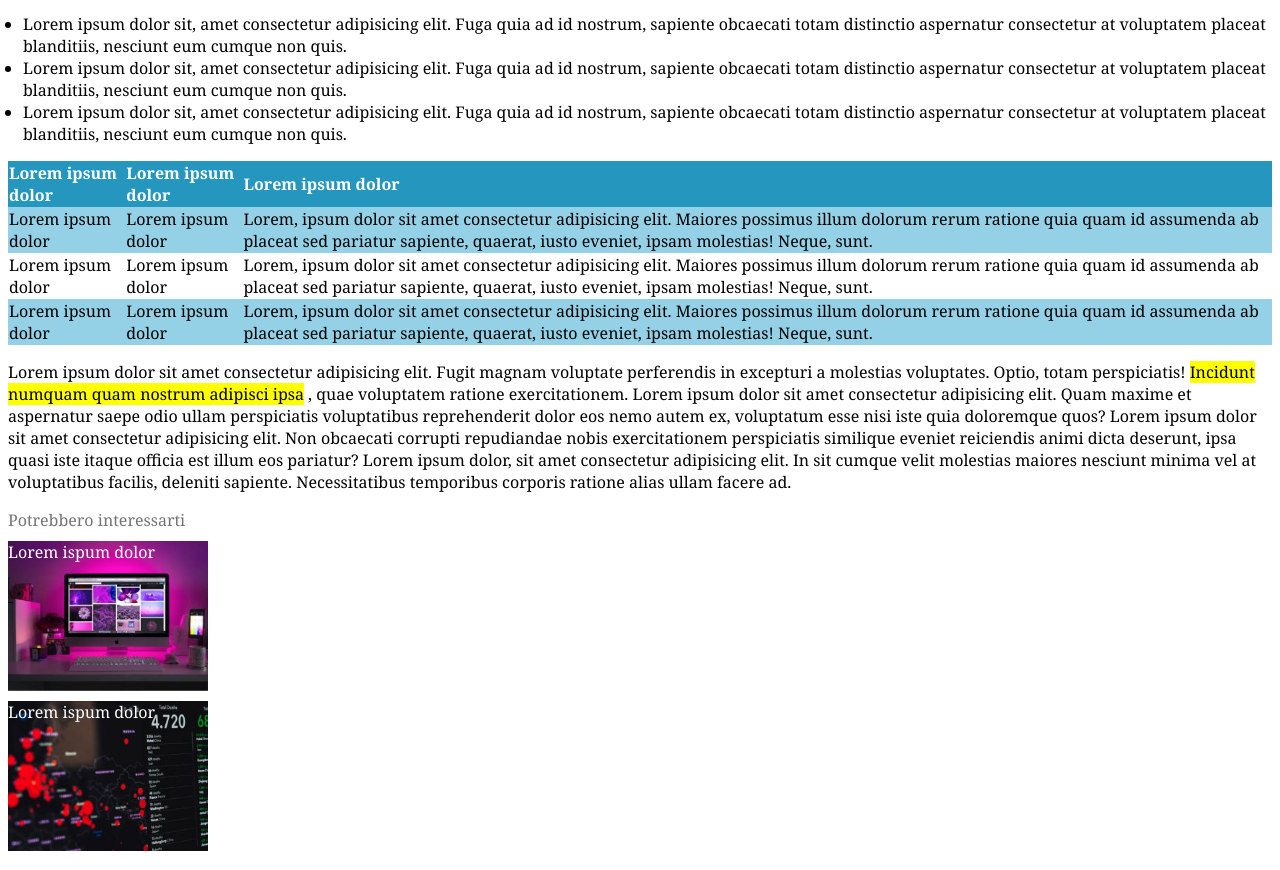
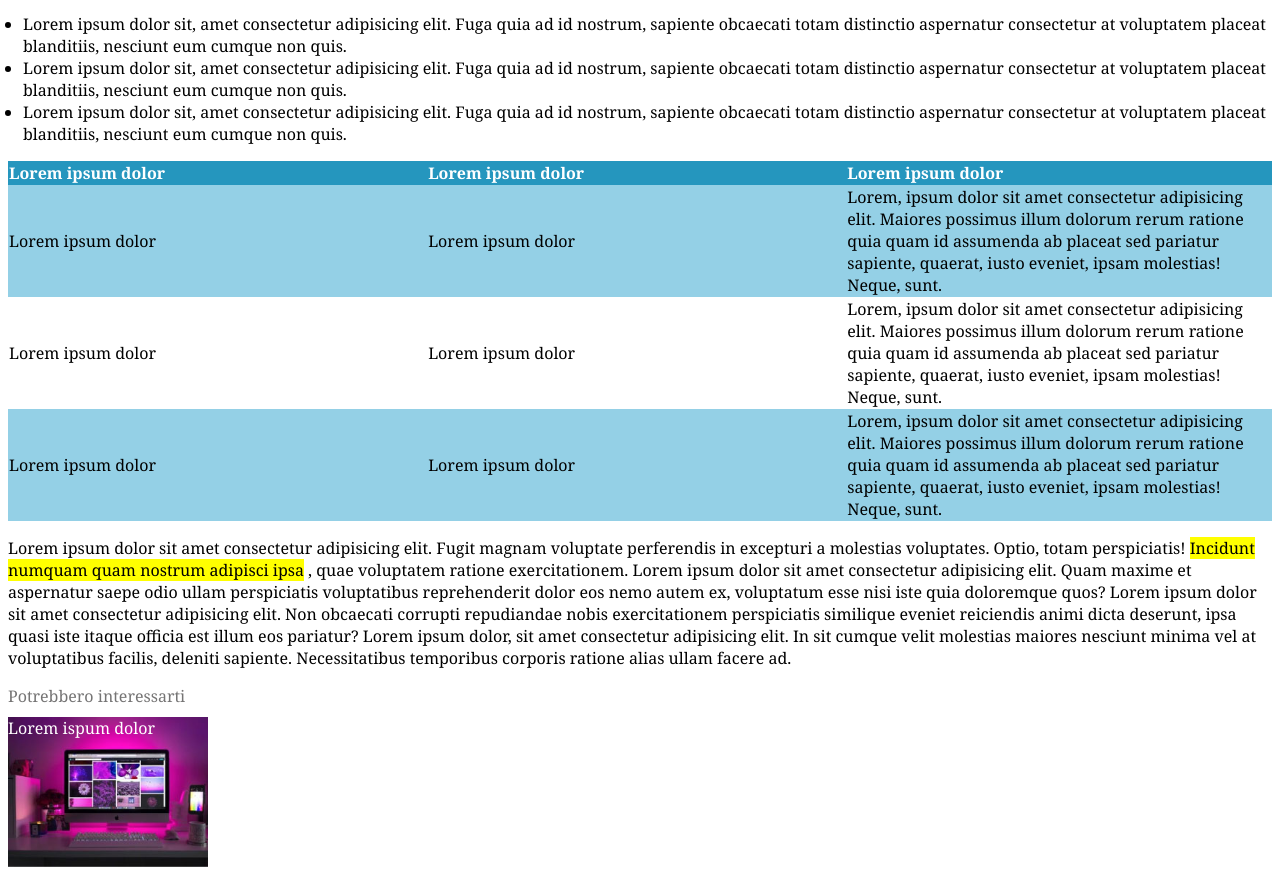
Before and after one commit to meta-ela/html-css-booleaner, a plain HTML site: page index.html in a window 1280 px wide. Shown: the part 808-1678 px from the top of the page. Drawn offline with Linux system fonts and the light colour scheme.

Commit message:
Adds table corrections

```diff
--- a/css/style.css
+++ b/css/style.css
@@ -52,6 +52,10 @@ thead {
     background-color: rgb(37, 150, 190);
 }
 
+th {
+    width: 500px;
+}
+
 .blue-row {
     background-color: rgb(148, 208, 230);
 }
@@ -69,7 +73,6 @@ footer span {
 
 footer div {
     color: white;
-    text-align: justify;
     background-size: cover;
     background-repeat: no-repeat;
     height: 150px;
```
Also changed, not shown: index.html (+0 -2 lines).
